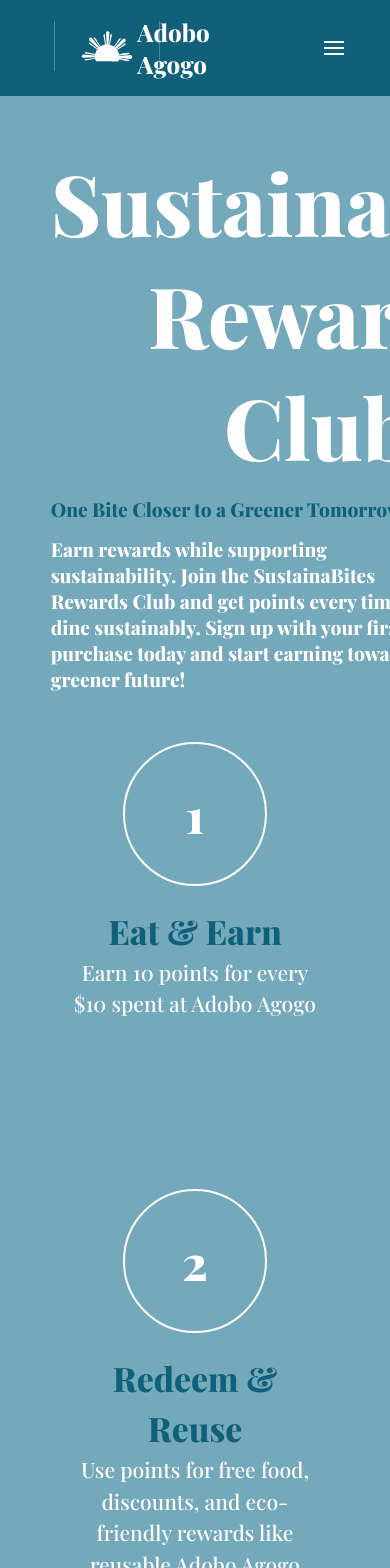
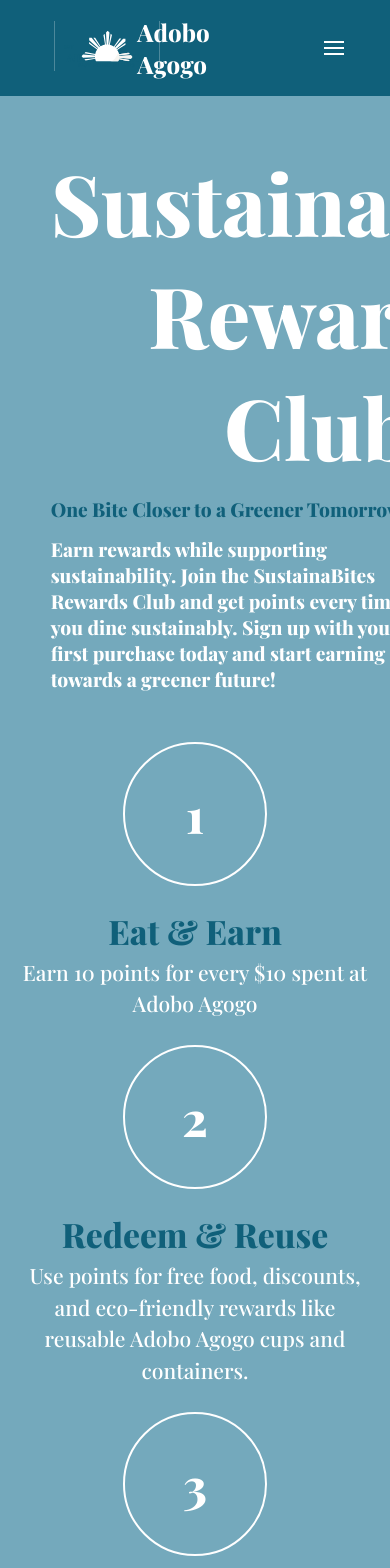
Before and after one commit to pdsTSA/TSA-Website2025, a Next.js app: page /rewards in a window 390 px wide. Shown: the top 1568 px of the page. Built offline with nearby package versions, Linux system fonts and the light colour scheme.

Commit message:
added responsiveness and made the reward boxes better

```diff
--- a/pages/rewards/index.module.css
+++ b/pages/rewards/index.module.css
@@ -38,7 +38,13 @@
     padding: 0;
     width: 100%;
     font-weight: bold;
+    flex-wrap: wrap;
+}
 
+@media (max-width: 600px) {
+    .subtitle {
+        padding-right: 4vh;
+    }
 }
 
 .subtitleOne {
@@ -59,7 +65,7 @@
     display: flex;
     flex-direction: row;
     align-items: flex-start;
-    gap: 20vh;
+    gap: 15vh;
 }
 
 .reward {
@@ -68,6 +74,19 @@
     flex: 1;
     max-width: 250px;
 
+}
+
+@media (max-width: 768px) {
+    .rewards {
+        flex-direction: column;
+        align-items: center;
+        gap: 3vh;
+    }
+
+    .reward {
+        max-width: 90%;
+        text-align: center;
+    }
 }
 
 .num {
@@ -119,37 +138,61 @@
     grid-template-columns: repeat(auto-fit, minmax(300px, 1fr));
 }
 
+.r:hover {
+    transform: translateY(-10px);
+    box-shadow: 0 8px 16px rgba(16, 96, 122, 0.6);
+}
+
 .r {
-    background: white;
+    background: transparent;
     border-radius: 10px;
-    box-shadow: 0 4px 6px rgba(0, 0, 0, 0.1);
+    border: 2px solid #005f73;
+    overflow: hidden;
+    box-shadow: 0 4px 8px rgba(0, 0, 0, 0.4);
     text-align: center;
     display: flex;
     flex-direction: column;
     justify-content: center;
+    margin: 0 auto;
 }
 
 .r h3 {
     font-size: 1.2rem;
     color: #005f73;
+    margin: 0 auto;
 }
 
 .r p {
     font-size: 1rem;
     color: #005f73;
+    padding-bottom: 15px;
+}
+
+.medal {
+    height: auto;
+    margin: 0 auto;
+}
+
+@media (max-width: 690px) {
+    .medal {
+        margin: 0 auto;
+    }
 }
 
 .logo {
-    width: 90%;
+    width: 100%;
     height: auto;
-    margin-left: 30px;
-    padding: 0;
-    flex-shrink: 0;
-    flex: 0;
-    align-self: flex-end;
+    top: -9%;
+    right: -40%;
     position: absolute;
-    margin-right: -35em;
-    margin-top: -8em;
-    z-index: 0;
+    z-index: 1;
+    object-fit: contain;
+
 
 }
+
+@media (max-width: 768px) {
+    .logo {
+        width: 80%;
+    }
+}
```
